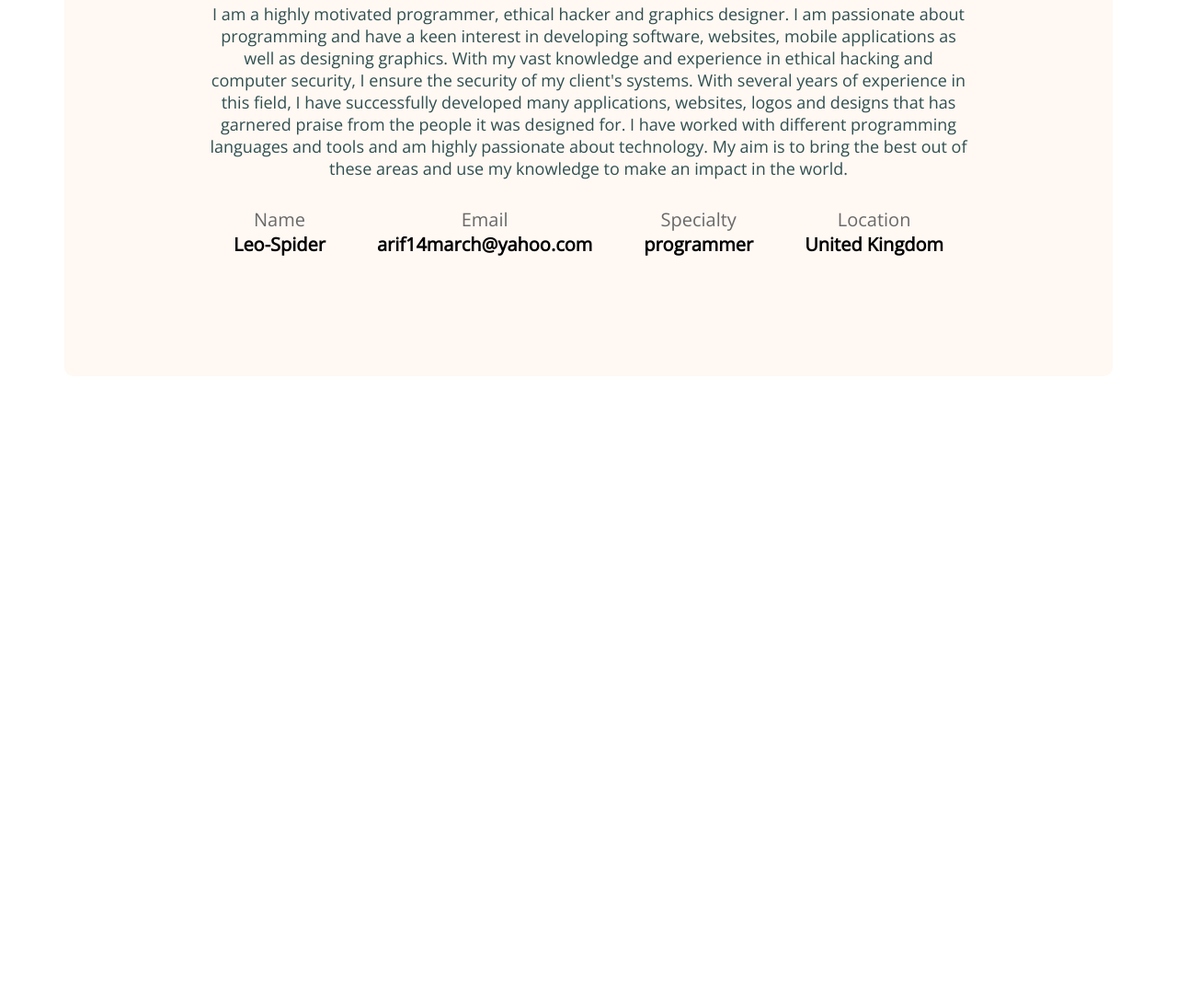
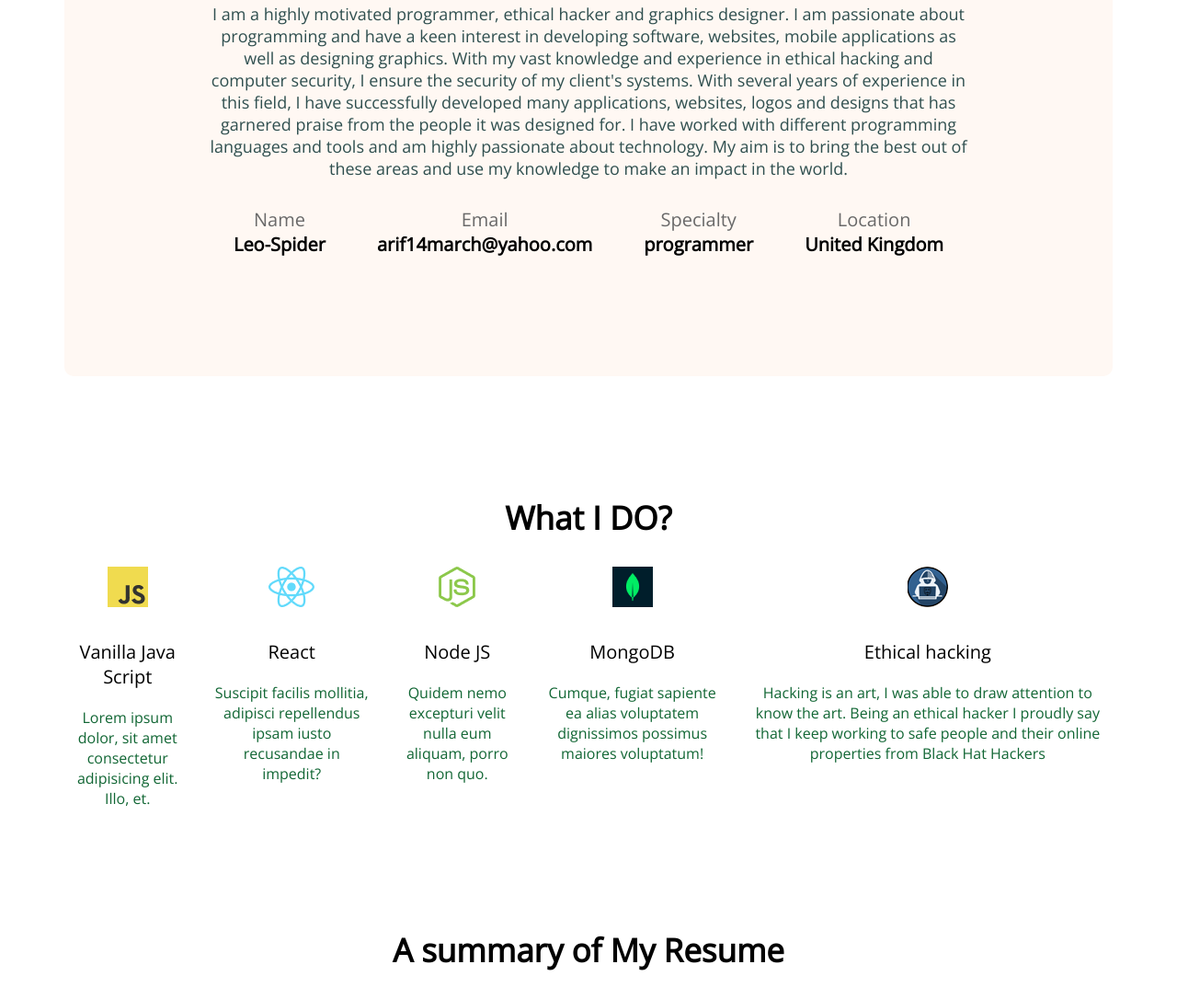
Before and after one commit to leo-spider/portfolio-of-Leo_spider, a plain HTML site: page index.html in a window 1280 px wide. Shown: the part 841-1927 px from the top of the page at 92% size. Before the commit the page ends 1250 px from the top, so only its background shows below. Drawn offline with nearby package versions, Linux system fonts and the light colour scheme; files whose address does not match are found by name.

Commit message:
Skills added

```diff
--- a/Styles/portfolio.css
+++ b/Styles/portfolio.css
@@ -4,23 +4,27 @@
 }
 
 /* header and navigation styles */
-nav{
+nav {
     display: flex;
     justify-content: space-between;
     margin: 50px 200px;
 }
-nav li{
+
+nav li {
     list-style: none;
     margin-left: 50px;
 }
-nav ul{
-    display:flex;
+
+nav ul {
+    display: flex;
     align-items: center;
 }
-.text-primary{
+
+.text-primary {
     color: orangered;
 }
-.btn-primary{
+
+.btn-primary {
     color: aliceblue;
     font-weight: 700;
     height: 64px;
@@ -30,12 +34,13 @@ nav ul{
     background: orangered;
 
 }
-.nav-title{
-font-weight: 800;
-font-size: 45px;
+
+.nav-title {
+    font-weight: 800;
+    font-size: 45px;
 }
 
-.header{
+.header {
     background: #fff8f3;
     background-image: url('../portfolio-resources/images/header_bg.png'), url('../portfolio-resources/images/developer.png');
     background-repeat: no-repeat;
@@ -43,33 +48,37 @@ font-size: 45px;
 }
 
 /* Banner styles */
-.banner{
+.banner {
     display: flex;
     align-items: center;
     margin: 0 200px;
 }
-.banner-title{
+
+.banner-title {
     font-size: 75px;
     font-weight: 700;
 }
-.banner-subtitle{
+
+.banner-subtitle {
     font-size: 40px;
     font-weight: 600;
     margin-bottom: 20px;
 }
-.banner-description{
-    color:indigo;
+
+.banner-description {
+    color: indigo;
     font-size: 18px;
     margin-bottom: 30px;
 }
 
 /* main section */
-main{
+main {
     max-width: 1140px;
     margin: 0 auto;
 }
+
 /* About section */
-.about{
+.about {
     margin-top: 130px;
     border-radius: 10px;
     background: #fff8f3;
@@ -77,27 +86,58 @@ main{
     text-align: center;
 }
 
-.section-title{
+Section {
+    text-align: center;
+    margin-top: 130px;
+}
+.section-title {
     margin-bottom: 30px;
     font-weight: 700;
     font-size: 35px;
 }
-.section-description{
+
+.section-description {
     color: darkslategray;
     font-size: 18px;
     margin-bottom: 30px;
 }
-.about-info-container{
+
+.about-info-container {
     display: flex;
     justify-content: space-around;
+}
 
+.info-title {
+    font-size: 20px;
+    color: dimgray
 }
-.info-title{
-    font-size: 20px;
-    color:dimgray
-}
-.info-description{
+
+.info-description {
     font-size: 20px;
     font-weight: 700;
     color: black;
 }
+
+/* what i do section */
+
+.skills-container {
+    display: flex;
+    gap: 24px;
+}
+
+.skill{
+    background: #3a2f2f;
+    box-shadow: 0px 6px 50px; rgba(0, 0, 0, 0.06);
+    border-radius: 5px;
+}
+
+.skill-tittle {
+    font-weight: 700px;
+    font-size: 20px;
+    margin-top: 30px;
+    margin-bottom: 20px;
+}
+
+.skill-description {
+    color: rgb(17, 102, 52);
+}
--- a/index.html
+++ b/index.html
@@ -54,9 +54,46 @@
                     <p class="info-description">United Kingdom</p>
                 </div>
             </div>
-
         </section>
-
+        <section class="what-i-do">
+        <h3 class="section-title">What I DO?</h3>
+        <div class="skills-container">
+            <skill>
+                <img src="Media/Images/icons/js.png" alt="">
+                <p class="skill-tittle">Vanilla Java Script</p>
+                    <p class="skill-description">Lorem ipsum dolor, sit amet consectetur adipisicing elit. Illo, et.</p>
+                </p>
+            </skill>
+            <skill>
+                <img src="Media/Images/icons/react.png" alt="">
+                <p class="skill-tittle">React</p>
+                    <p class="skill-description">Suscipit facilis mollitia, adipisci repellendus ipsam iusto recusandae in impedit?</p>
+                </p>
+            </skill>
+            <skill>
+                <img src="Media/Images/icons/nodejs.png" alt="">
+                <p class="skill-tittle">Node JS</p>
+                    <p class="skill-description">Quidem nemo excepturi velit nulla eum aliquam, porro non quo.</p>
+                </p>
+            </skill>
+            <skill>
+                <img src="Media/Images/icons/mongo.png" alt="">
+                <p class="skill-tittle">MongoDB</p>
+                    <p class="skill-description">Cumque, fugiat sapiente ea alias voluptatem dignissimos possimus maiores voluptatum!</p>
+                </p>
+            </skill>
+            <skill>
+                <img class="E.hacking" src="Media/Images/icons/ethical hacking 44 x 44.png" alt="">
+                <p class="skill-tittle">Ethical hacking</p>
+                    <p class="skill-description">Hacking is an art, I was able to draw attention to know the art. Being an ethical hacker I proudly say that I keep working to safe people and their online properties from Black Hat Hackers</p>
+                </p>
+            </skill>
+        </div>
+        </section>
+        <!-- Section for Resume -->
+        <section>
+            <h3 class="section-title">A summary of My Resume</h3>
+        </section>
     </main>
     <footer>
 
```
Also changed, not shown: Media/Images/Others/developer.png (added), Media/Images/Others/header_bg.png (added), Media/Images/icons/c.ethical hacker.jpg (added), Media/Images/icons/ethical hacking 44 x 44.png (added), Media/Images/icons/ethical hacking.png (added), Media/Images/icons/facebook.png (added), Media/Images/icons/insta.png (added), Media/Images/icons/js.png (added), Media/Images/icons/mongo.png (added), Media/Images/icons/nodejs.png (added), Media/Images/icons/react.png (added), Media/Images/icons/twitter.png (added).
